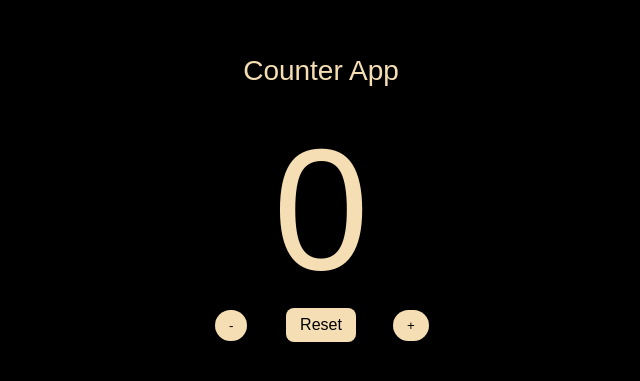
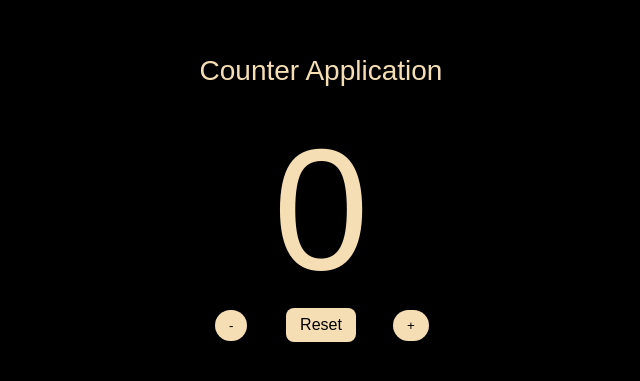
Before and after one commit to ankittchaudhary/JavaScript, a plain HTML site: page projects/01 counter/index.html in a window 1280 px wide. Shown: the part 213-594 px from the top of the page, without its empty margins (319-959 px from the left). Drawn offline with Linux system fonts and the light colour scheme.

Commit message:
updated via new email

```diff
--- a/projects/01 counter/index.html
+++ b/projects/01 counter/index.html
@@ -23,7 +23,7 @@
 
 <body style="padding: 0; margin: 0; color: wheat; background-color: black; display: flex; justify-content: center; align-items: center; height: 100vh;">
     <div style="margin: auto;  width: 100%; max-width: 600px; min-height: 300px; border-radius: 16px; padding: 20px; display: flex; flex-direction: column; justify-content: top; align-items: center;">
-        <h2 style="font-size: 28px; font-weight: 400;">Counter App</h2>
+        <h2 style="font-size: 28px; font-weight: 400;">Counter Application</h2>
 
         <span id="counter" style="font-size: 172px;">0</span>
         <div style="display: grid; grid-template-columns: repeat(3, 1fr); gap: 20px; justify-items: center; align-items: center;">
```
